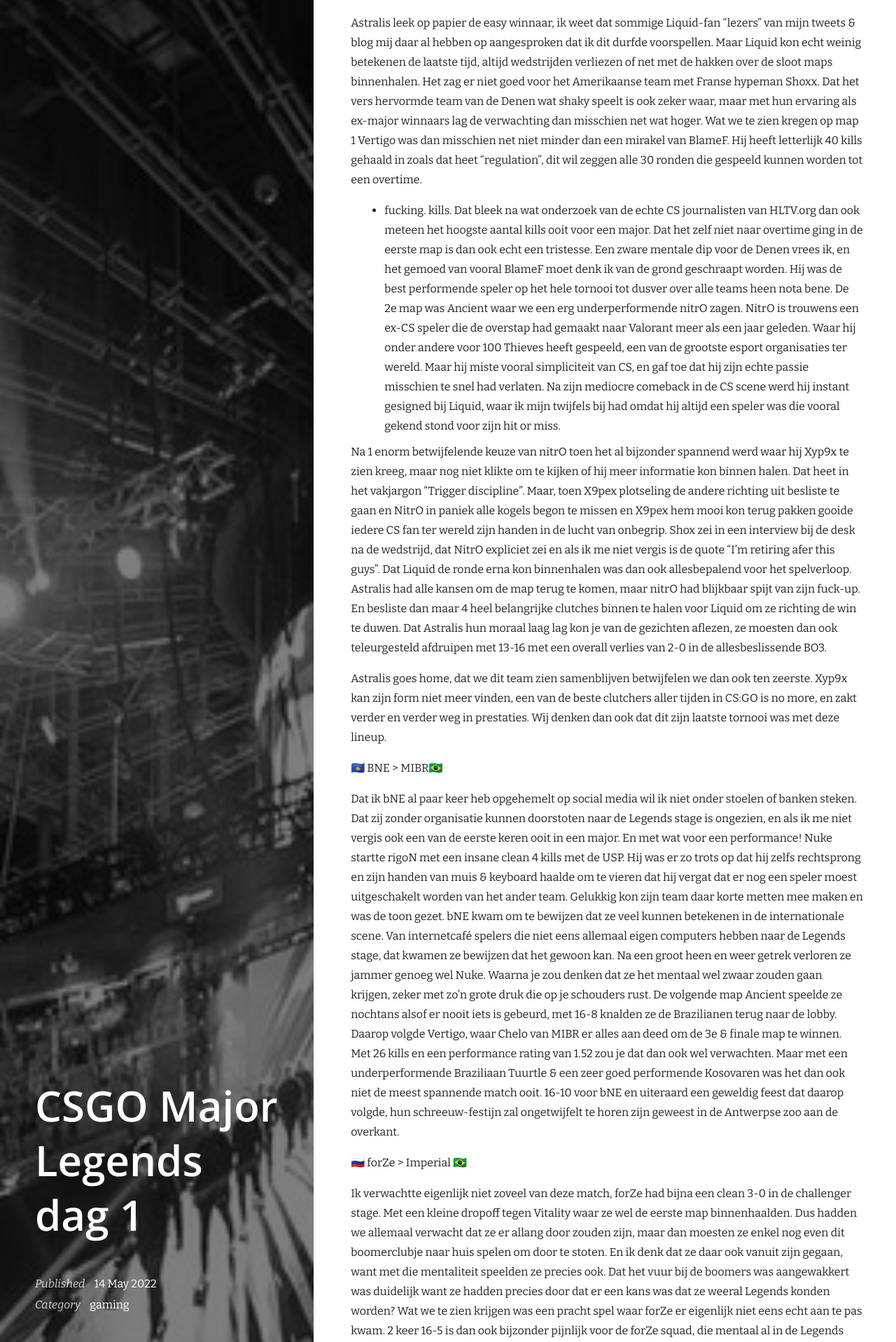
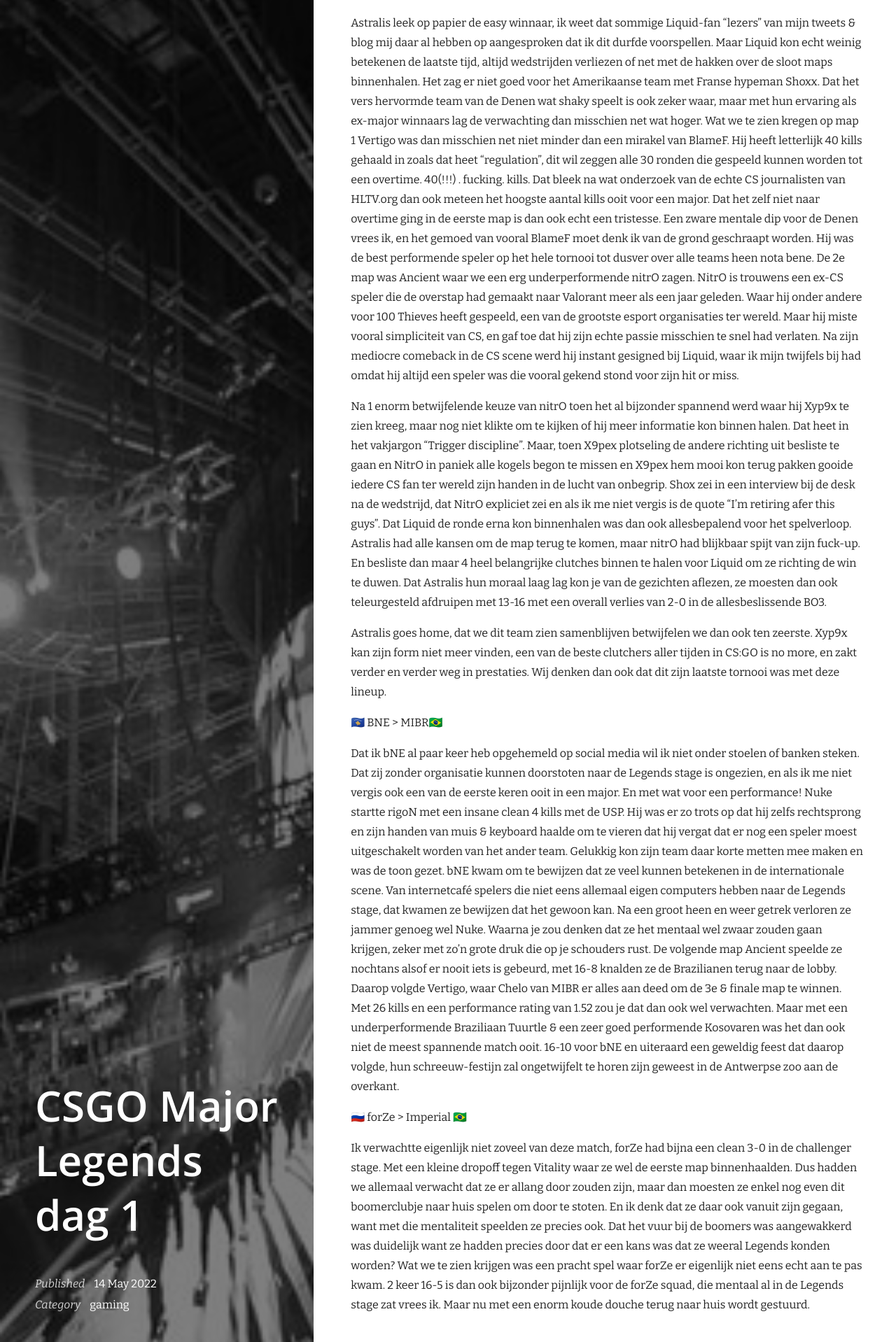
Before and after one commit to jNoxx/jnoxx-blog, a Jekyll site: the page built from _posts/2022-09-06-csgo-major-legends-dag-1.md, in a window 1280 px wide. Shown: the part 785-2703 px from the top of the page at 70% size. Built offline with Jekyll 4.4.1, drawn with Linux system fonts in a browser that asks for light colours; nearby versions of some CDN libraries; Markdown is read by kramdown in place of the engine named in the settings; some of the changed text lies outside the part shown.

Commit message:
DT foutjes

```diff
--- a/_posts/2022-09-06-csgo-major-legends-dag-1.md
+++ b/_posts/2022-09-06-csgo-major-legends-dag-1.md
@@ -34,7 +34,7 @@
 Het zag er niet goed voor het Amerikaanse team met Franse hypeman Shoxx.
 Dat het vers hervormde team van de Denen wat shaky speelt is ook zeker waar, maar met hun ervaring als ex-major winnaars lag de verwachting dan misschien net wat hoger.
 Wat we te zien kregen op map 1 Vertigo was dan misschien net niet minder dan een mirakel van BlameF. Hij heeft letterlijk 40 kills gehaald in zoals dat heet "regulation", dit wil zeggen alle 30 ronden die gespeeld kunnen worden tot een overtime.
-40. fucking. kills.
+40(!!!) . fucking. kills.
 Dat bleek na wat onderzoek van de echte CS journalisten van HLTV.org dan ook meteen het hoogste aantal kills ooit voor een major.
 Dat het zelf niet naar overtime ging in de eerste map is dan ook echt een tristesse. Een zware mentale dip voor de Denen vrees ik, en het gemoed van vooral BlameF moet denk ik van de grond geschraapt worden.
 Hij was de best performende speler op het hele tornooi tot dusver over alle teams heen nota bene.
@@ -54,7 +54,7 @@
 
 🇽🇰 BNE > MIBR🇧🇷
 
-Dat ik bNE al paar keer heb opgehemelt op social media wil ik niet onder stoelen of banken steken. Dat zij zonder organisatie kunnen doorstoten naar de Legends stage is ongezien, en als ik me niet vergis ook een van de eerste keren ooit in een major.
+Dat ik bNE al paar keer heb opgehemeld op social media wil ik niet onder stoelen of banken steken. Dat zij zonder organisatie kunnen doorstoten naar de Legends stage is ongezien, en als ik me niet vergis ook een van de eerste keren ooit in een major.
 En met wat voor een performance!
 Nuke startte rigoN met een insane clean 4 kills met de USP. Hij was er zo trots op dat hij zelfs rechtsprong en zijn handen van muis & keyboard haalde om te vieren dat hij vergat dat er nog een speler moest uitgeschakelt worden van het ander team.
 Gelukkig kon zijn team daar korte metten mee maken en was de toon gezet. bNE kwam om te bewijzen dat ze veel kunnen betekenen in de internationale scene. Van internetcafé spelers die niet eens allemaal eigen computers hebben naar de Legends stage, dat kwamen ze bewijzen dat het gewoon kan.
@@ -68,7 +68,7 @@
 Ik verwachtte eigenlijk niet zoveel van deze match, forZe had bijna een clean 3-0 in de challenger stage. Met een kleine dropoff tegen Vitality waar ze wel de eerste map binnenhaalden.
 Dus hadden we allemaal verwacht dat ze er allang door zouden zijn, maar dan moesten ze enkel nog even dit boomerclubje naar huis spelen om door te stoten.
 En ik denk dat ze daar ook vanuit zijn gegaan, want met die mentaliteit speelden ze precies ook.
-Dat het vuur bij de boomers was aangewakkert was duidelijk want ze hadden precies door dat er een kans was dat ze weeral Legends konden worden?
+Dat het vuur bij de boomers was aangewakkerd was duidelijk want ze hadden precies door dat er een kans was dat ze weeral Legends konden worden?
 Wat we te zien krijgen was een pracht spel waar forZe er eigenlijk niet eens echt aan te pas kwam.
 2 keer 16-5 is dan ook bijzonder pijnlijk voor de forZe squad, die mentaal al in de Legends stage zat vrees ik. Maar nu met een enorm koude douche terug naar huis wordt gestuurd.
 
@@ -101,8 +101,8 @@
 Zij moeten het wel gaan opnemen tegen bNE, die net knallers van formaat hebben geleverd de afgelopen dagen. Of CHF warm genoeg gaat staan om het Kosovaarse powerhouse tegen te gaan betwijfel ik dan ook een beetje. Maar kan zeker een fijne game gaan worden.
 
 Erna gaan we NIP vs Vitality zien. NIP is een momenteel wel een beetje een gebroken team.
-Met veel player swaps het laatste 1.5 jaar zonder echt veel progress. Een onwijs getalenteert team, die het maar niet lukt om consequent titels te gaan binnen halen.
-Insane fragggers zoals Rez die het voortouw moeten gaan nemen, met in zijn kielzog spelers als Plopski, die misschien opgehemelt werd als hot talent, maar het toch net niet kan gaan waarmaken soms.
+Met veel player swaps het laatste 1.5 jaar zonder echt veel progress. Een onwijs getalenteerd team, die het maar niet lukt om consequent titels te gaan binnen halen.
+Insane fragggers zoals Rez die het voortouw moeten gaan nemen, met in zijn kielzog spelers als Plopski, die misschien opgehemeld werd als hot talent, maar het toch net niet kan gaan waarmaken soms.
 Ze gooiden het dan over een andere boeg zoals dat ze Dev1ce kochten voor 1 miljoen om zo titels te gaan binnen harken.
 Dat net die speler een burnout kreeg van het spel was dan ook een zware bummer.
 De immens zware druk waar deze spelers komen onder te staan is niet te onderschatten. Het is dan maar een schietspelletje, maar de duizenden death threats zijn niet te onderschatten bovenop de druk die je krijgt van management, sponsors & zelf je eigen team.
@@ -140,8 +140,8 @@
 
 Veel kijk plezier en tot op Twitter! <https://www.twitter.com/jnoxxx>
 Voor alle andere manieren om de wedstrijden te kijken kan je terecht op
-🅰️ Stream http://twitch.tv/pgl
-🅱️ Stream http://twitch.tv/pgl_csgo
+🅰️ Stream <http://twitch.tv/pgl>
+🅱️ Stream <http://twitch.tv/pgl_csgo>
 Youtube, in 4K waar je kan terugspoelen.
 Het eigen platform van PGL.
 <https://csgo.pglesports.com>
```
Also changed, not shown: other parts of _posts/2022-09-06-csgo-major-legends-dag-1.md (+2 -2 lines).
